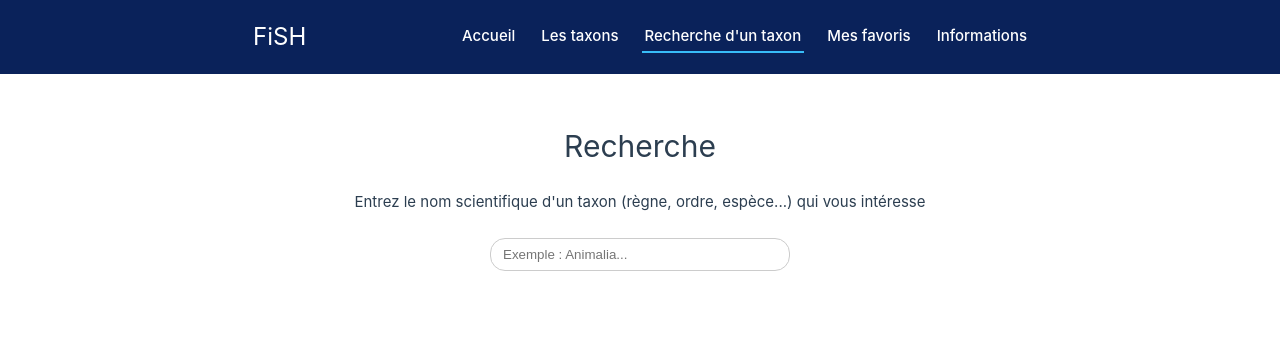
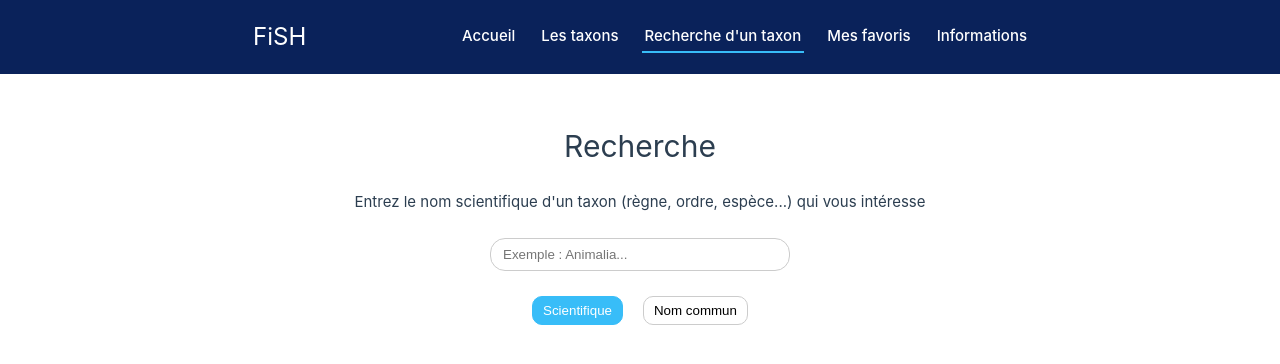
Before and after one commit to AtheneR/FiSH, a Vue app: page /recherche-taxon in a window 1280 px wide. Shown: the top 364 px of the page. Built offline with nearby package versions, Linux system fonts and the light colour scheme.

Commit message:
Ajout du choix de recherche entre scientifique et nom commun

```diff
--- a/src/components/TaxonCard.vue
+++ b/src/components/TaxonCard.vue
@@ -6,14 +6,12 @@
     import { useFavoritesStore } from '../stores/favorisStore'
 
     const favorisStore = useFavoritesStore()
-    const props = defineProps({taxon: Object})
-    const emit = defineEmits(['info'])
+    const props = defineProps({ taxon: Object })
     const router = useRouter()
-    const isFav = computed(() => favorisStore.isFavorite(props.taxon.AphiaID))
 
-    function explorer() {
-        router.push({ name: 'EspecesListe', params: { id: props.taxon.AphiaID } })
-    }
+    const isFav = computed(() =>
+        favorisStore.isFavorite(props.taxon.AphiaID)
+    )
 
     function voirInfos() {
         router.push({
@@ -31,7 +29,7 @@
     }
 
     const backgroundColor = computed(() => {
-        const rank = props.taxon.rank.toLowerCase()
+        const rank = props.taxon.rank?.toLowerCase() || ''
         if (rank.includes('kingdom')) return '#E1F5FE'
         if (rank.includes('phylum')) return '#F3E5F5'
         if (rank.includes('class')) return '#E8F5E9'
@@ -45,7 +43,12 @@
 
 <template>
     <div class="box_taxon" :style="{ backgroundColor: backgroundColor }">
-        <p class="nom">{{ taxon.scientificname }}{{ isFav ? ' ★' : '' }}</p>
+        <p class="nom">
+            <slot name="title">
+                {{ taxon.scientificname }}
+            </slot>
+            {{ isFav ? ' ★' : '' }}
+        </p>
         <p class="rank">{{ taxon.rank }}</p>
         <div class="actions">
             <button class="btn-info" @click.stop="voirInfos">
--- a/src/views/EspeceInformations.vue
+++ b/src/views/EspeceInformations.vue
@@ -187,5 +187,8 @@
 
     .informations {
         opacity: 0.9;
+        margin-top:-40px;
+        margin-bottom:-20px;
+        margin-left:-30px;
     }
 </style>
--- a/src/views/RechercheTaxon.vue
+++ b/src/views/RechercheTaxon.vue
@@ -13,8 +13,9 @@
     const loading = ref(false)
     const error = ref(null)
     const router = useRouter()
+    const modeRecherche = ref('scientifique')
+
     let timeout = null
-
     async function recuperationDetailsEnBatch(arrayTaxon, tailleBatch = 5) {
         const resultats = []
         for (let i = 0; i < arrayTaxon.length; i += tailleBatch) {
@@ -23,22 +24,29 @@
                 batch.map(async taxon => {
                     try {
                         const { data: detail } = await axios.get(`https://www.marinespecies.org/rest/AphiaRecordByAphiaID/${taxon.AphiaID}`)
+                        let nomCommun = null
+                        try {
+                            const { data: noms } = await axios.get(`https://www.marinespecies.org/rest/AphiaVernacularsByAphiaID/${taxon.AphiaID}`)
+                            if (Array.isArray(noms)) {
+                                const priorite = noms.find(v => v.language === 'French') || noms.find(v => v.language === 'English') || noms[0]
+                                nomCommun = priorite?.vernacular || null
+                            }
+                        } catch {
+                            nomCommun = null
+                        }
                         if (detail.rank === 'Species') {
-                            return {
-                                ...taxon,
-                                rank: detail.rank || '',
-                                hasChildren: false
-                            }
+                            return {...taxon, rank: detail.rank || '', hasChildren: false, nomCommun}
                         }
                         // on regarde juste s'il y a au moins un enfant
                         const { data: children } = await axios.get(`https://www.marinespecies.org/rest/AphiaChildrenByAphiaID/${taxon.AphiaID}?offset=1`)
                         return {
                             ...taxon,
                             rank: detail.rank || '',
-                            hasChildren: Array.isArray(children) && children.length > 0
+                            hasChildren: Array.isArray(children) && children.length > 0,
+                            nomCommun
                         }
                     } catch {
-                        return { ...taxon, rank: '', hasChildren: false }
+                        return { ...taxon, rank: '', hasChildren: false, nomCommun: null }
                     }
                 })
             )
@@ -47,7 +55,7 @@
         return resultats
     }
 
-    watch(search, (newValue) => {
+    watch([search, modeRecherche], ([newValue]) => {
         clearTimeout(timeout)
         if (!newValue.trim()) {
             taxa.value = []
@@ -57,17 +65,29 @@
             loading.value = true
             error.value = null
             try {
-                const { data } = await axios.get(
-                    `https://www.marinespecies.org/rest/AjaxAphiaRecordsByNamePart/${newValue}`,
-                    { params: { max_matches: 50 } }
-                )
-                const nettoye = Array.isArray(data)
-                    ? data.map(r => ({
+                let data = []
+                if (modeRecherche.value === 'scientifique') {
+                    const res = await axios.get(
+                        `https://www.marinespecies.org/rest/AjaxAphiaRecordsByNamePart/${newValue}`,
+                        { params: { max_matches: 50 } }
+                    )
+                    data = Array.isArray(res.data) ? res.data.map(r => ({
                         AphiaID: r.id,
                         scientificname: r.displayname,
                         authority: r.authority
-                    })): []
-                taxa.value = await recuperationDetailsEnBatch(nettoye, 5)
+                    })) : []
+                } else {
+                    const res = await axios.get(
+                        `https://www.marinespecies.org/rest/AphiaRecordsByVernacular/${newValue}`,
+                        { params: { like: true } }
+                    )
+                    data = Array.isArray(res.data) ? res.data.map(r => ({
+                        AphiaID: r.AphiaID,
+                        scientificname: r.scientificname,
+                        authority: r.authority
+                    })) : []
+                }
+                taxa.value = await recuperationDetailsEnBatch(data, 5)
             } catch (err) {
                 console.error(err)
                 error.value = "Erreur lors de la recherche"
@@ -85,9 +105,26 @@
 <template>
     <main class="arbre-taxon">
         <h1>Recherche</h1>
-        <p class="centre">Entrez le nom scientifique d'un taxon (règne, ordre, espèce...) qui vous intéresse</p><br>
+        <p v-if="modeRecherche === 'scientifique'" class="centre">
+            Entrez le nom scientifique d'un taxon (règne, ordre, espèce...) qui vous intéresse
+        </p>
+        <div v-else class="centre">
+            Entrez le nom commun d'un taxon (règne, ordre, espèce...) qui vous intéresse
+            <p class="commentaire">
+                Attention, tous les taxons ne possèdent pas un nom commun définit, si vous souhaitez une espèce précise rare,<br>
+                il peut être nécessaire de chercher à l'avance son nom scientifique
+            </p>
+        </div>
+        <br>
         <input v-model="search" type="text" placeholder="Exemple : Animalia..." class="recherche"/>
-
+        <div class="toggle-mode">
+            <button :class="{ actif: modeRecherche === 'scientifique' }" @click="modeRecherche = 'scientifique'">
+                Scientifique
+            </button>
+            <button :class="{ actif: modeRecherche === 'vernaculaire' }" @click="modeRecherche = 'vernaculaire'">
+                Nom commun
+            </button>
+        </div>
         <div v-if="loading" class="centre">Chargement...</div>
         <div v-else-if="error">{{ error }}</div>
         <div v-else-if="search && taxa.length === 0" class="pas-d-enfant">
@@ -97,6 +134,14 @@
         <ul class="liste" v-else>
             <li v-for="taxon in taxa" :key="taxon.AphiaID">
                 <TaxonCard :taxon="taxon">
+                    <template #title class="nom">
+                        <span v-if="modeRecherche === 'vernaculaire' && taxon.nomCommun">
+                            {{ taxon.nomCommun }}
+                        </span>
+                        <span v-else>
+                            {{ taxon.scientificname }}
+                        </span>
+                    </template>
                     <template #explore v-if="taxon.hasChildren">
                         <button class="btn-explore" @click="voirEnfants(taxon)">
                             Voir les enfants
@@ -114,6 +159,14 @@
         margin: auto;
         padding: 2rem;
         text-align: center;
+    }
+
+    .actions {
+        display: flex;
+        flex-direction: column;
+        gap: 8px;
+        margin-top: 5px;
+        align-items: center;
     }
 
     .centre {
@@ -141,4 +194,30 @@
     .resultat:hover {
         background: #f5f5f5;
     }
+
+    .toggle-mode {
+        display: flex;
+        justify-content: center;
+        gap: 10px;
+        margin-bottom: 10px;
+    }
+
+    .toggle-mode button {
+        margin: 5px;
+        padding: 6px 10px;
+        border-radius: 10px;
+        border: 1px solid #ccc;
+        background: white;
+        cursor: pointer;
+    }
+
+    .toggle-mode button.actif {
+        background: #38bdf8;
+        color: white;
+        border-color: #38bdf8;
+    }
+
+    .commentaire{
+        opacity: 0.9;
+    }
 </style>
```
Also changed, not shown: 1 other file (tests, documents, lock files or other folders).
